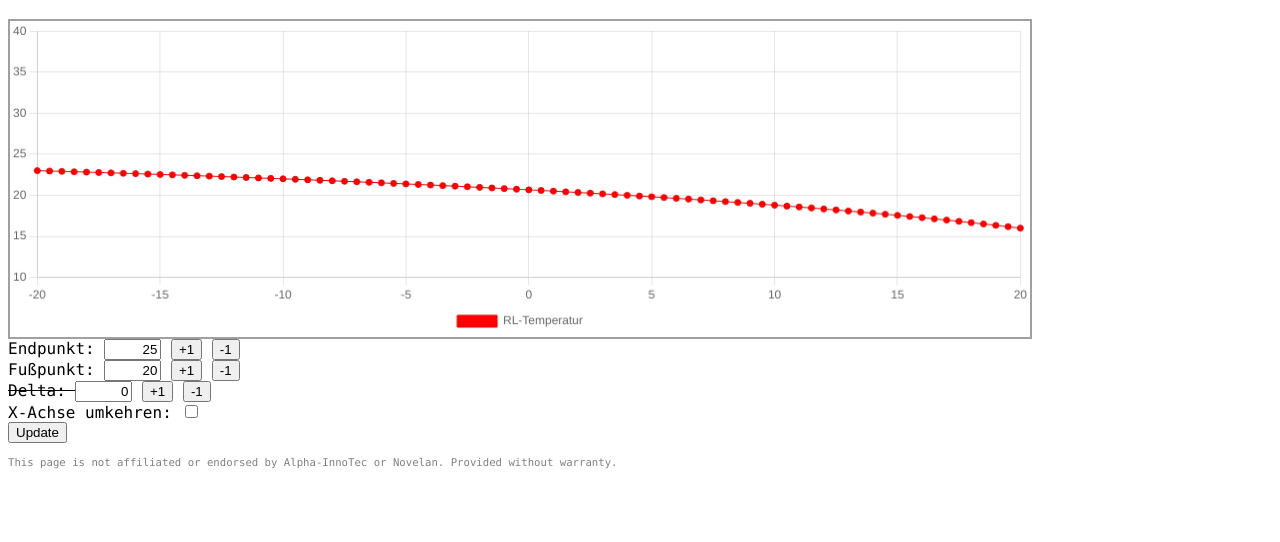
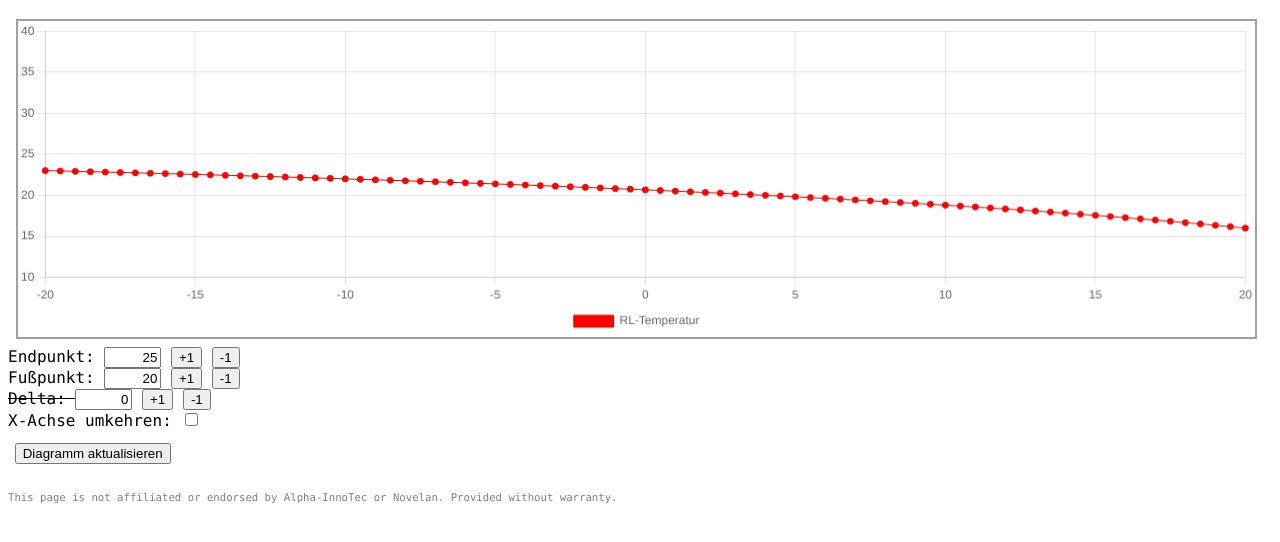
Before and after one commit to mnemo70/luxtronik-wpchart, a website: page heatcurve.html in a window 1280 px wide. Shown: the part 62-604 px from the top of the page. Drawn offline with Linux system fonts and the light colour scheme.

Commit message:
Optimized chart display.

```diff
--- a/heatcurve.html
+++ b/heatcurve.html
@@ -20,6 +20,13 @@ body {
 .footer {
   font-size: 8pt;
   color: #808080;
+}
+.chart-container {
+  position: relative;
+  width: 97vw;
+  height: 40vh;
+  padding: 0;
+  margin: 0.5em;
 }
 canvas {
   border: 2px solid #a0a0a0;
@@ -70,7 +77,7 @@ Slider from: https://www.w3schools.com/howto/howto_js_rangeslider.asp
 <body>
     <h1>Luxtronik Heizkurvendiagramm</h1>
 
-    <div class="chart-container" style="position: relative; width: 80vw; height: 40vh">
+    <div class="chart-container">
         <canvas id="myChart"></canvas>
     </div>
 
@@ -90,7 +97,7 @@ Slider from: https://www.w3schools.com/howto/howto_js_rangeslider.asp
 
         <div><label for="reversex">X-Achse umkehren: </label><input id="reversex" type="checkbox" onclick="updateGraph()"></div>
 
-        <button onclick="updateGraph()">Update</button>
+        <button onclick="updateGraph()" style="margin:1em 0.5em 1em 0.5em">Diagramm aktualisieren</button>
     </div>
     <div class="footer"><br>This page is not affiliated or endorsed by Alpha-InnoTec or Novelan. Provided without warranty.<br>
     </div>
```
